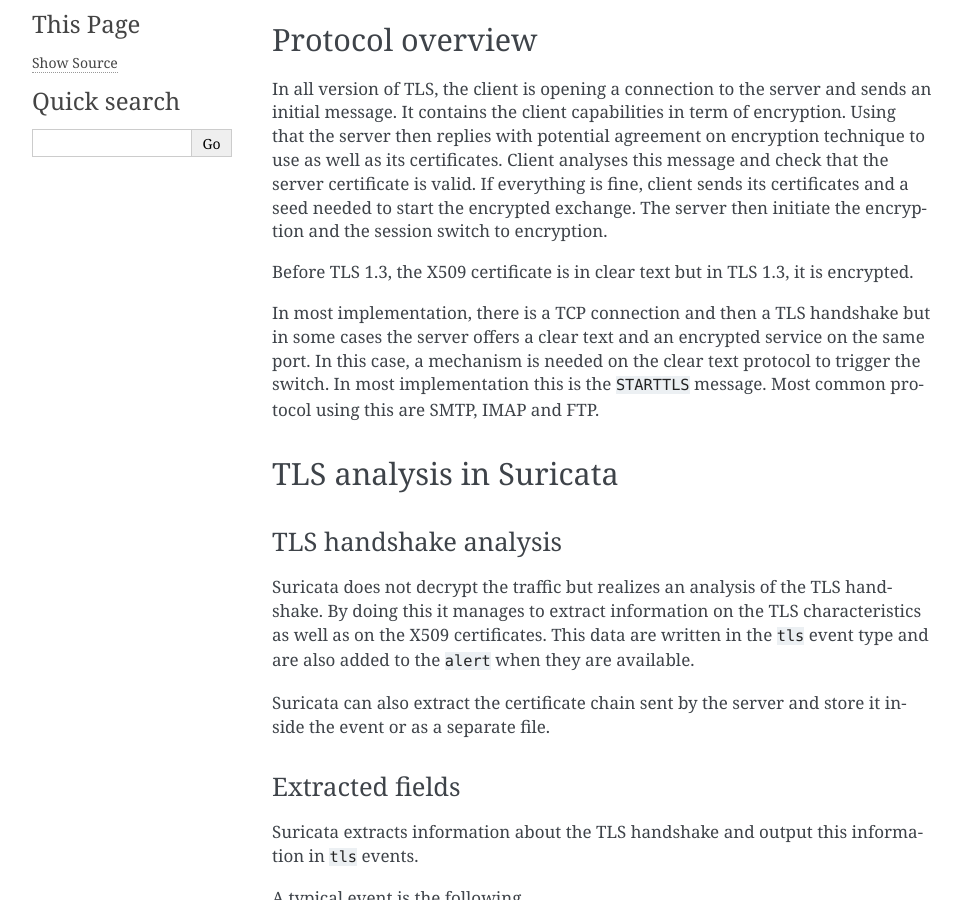
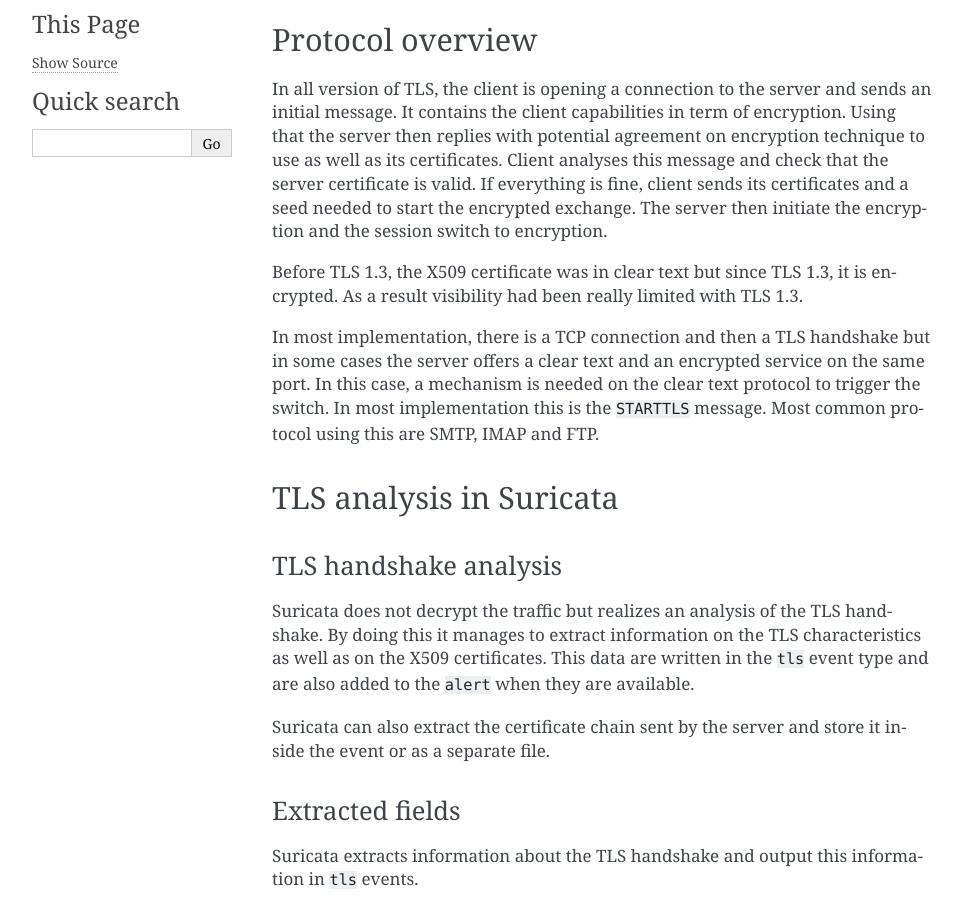
Before and after one commit to StamusNetworks/suricata-4-analysts, a Sphinx documentation site: the page built from source/tls-threat-hunting.rst, in a window 1280 px wide and 900 px high, scrolled down 371 px. Shown: the whole window, without its empty margins (148-1109 px from the left). Built offline with Sphinx 7.4.7, drawn with Linux system fonts in a browser that asks for light colours.

Commit message:
tls: more on TLS 1.3

```diff
--- a/source/tls-threat-hunting.rst
+++ b/source/tls-threat-hunting.rst
@@ -23,7 +23,8 @@
 its certificates and a seed needed to start the encrypted exchange. The server then initiate the encryption
 and the session switch to encryption.
 
-Before TLS 1.3, the X509 certificate is in clear text but in TLS 1.3, it is encrypted.
+Before TLS 1.3, the X509 certificate was in clear text but since TLS 1.3, it is encrypted. As
+a result visibility had been really limited with TLS 1.3.
 
 In most implementation, there is a TCP connection and then a TLS handshake but in some cases
 the server offers a clear text and an encrypted service on the same port. In this case, a
```
